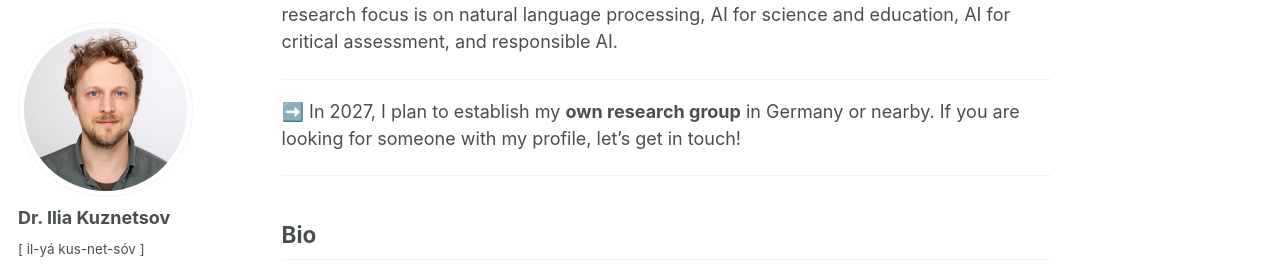
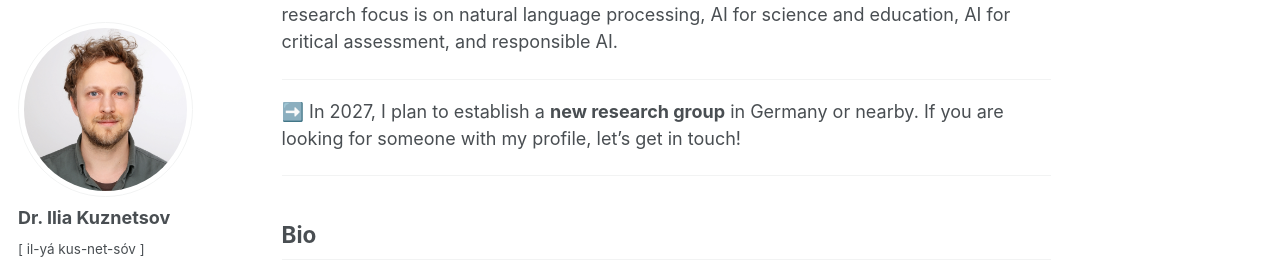
Before and after one commit to iokuznetsov/iokuznetsov.github.io, a Jekyll site: the page built from _pages/about.md, in a window 1280 px wide and 1351 px high. Shown: the part 174-445 px from the top of the window. Built offline with Jekyll 4.4.1, drawn with Linux system fonts in a browser that asks for light colours; some web fonts are replaced.

Commit message:
Update research group description in about.md

```diff
--- a/_pages/about.md
+++ b/_pages/about.md
@@ -11,7 +11,7 @@
 
 ---
 
-➡️ In 2027, I plan to establish my **own research group** in Germany or nearby. If you are looking for someone with my profile, let's get in touch!
+➡️ In 2027, I plan to establish a **new research group** in Germany or nearby. If you are looking for someone with my profile, let's get in touch!
 
 ---
 
```
